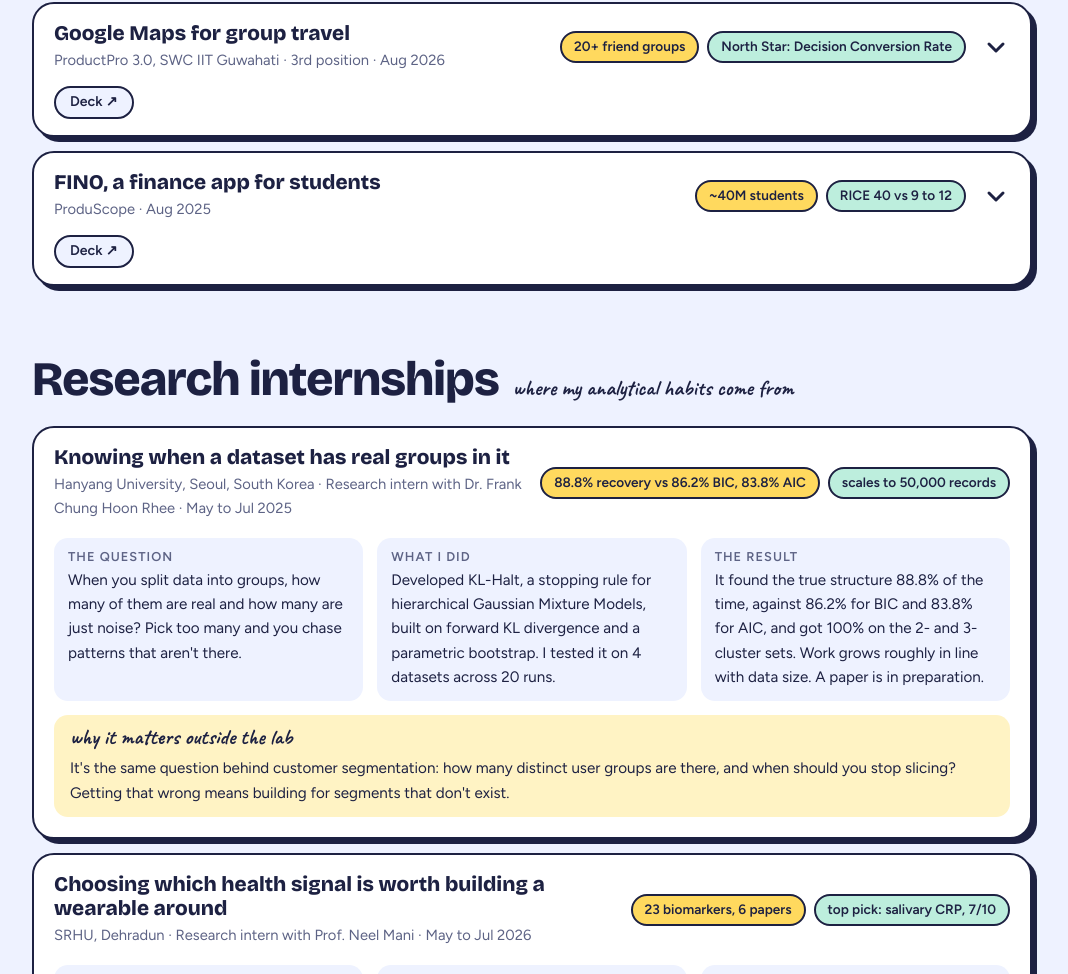
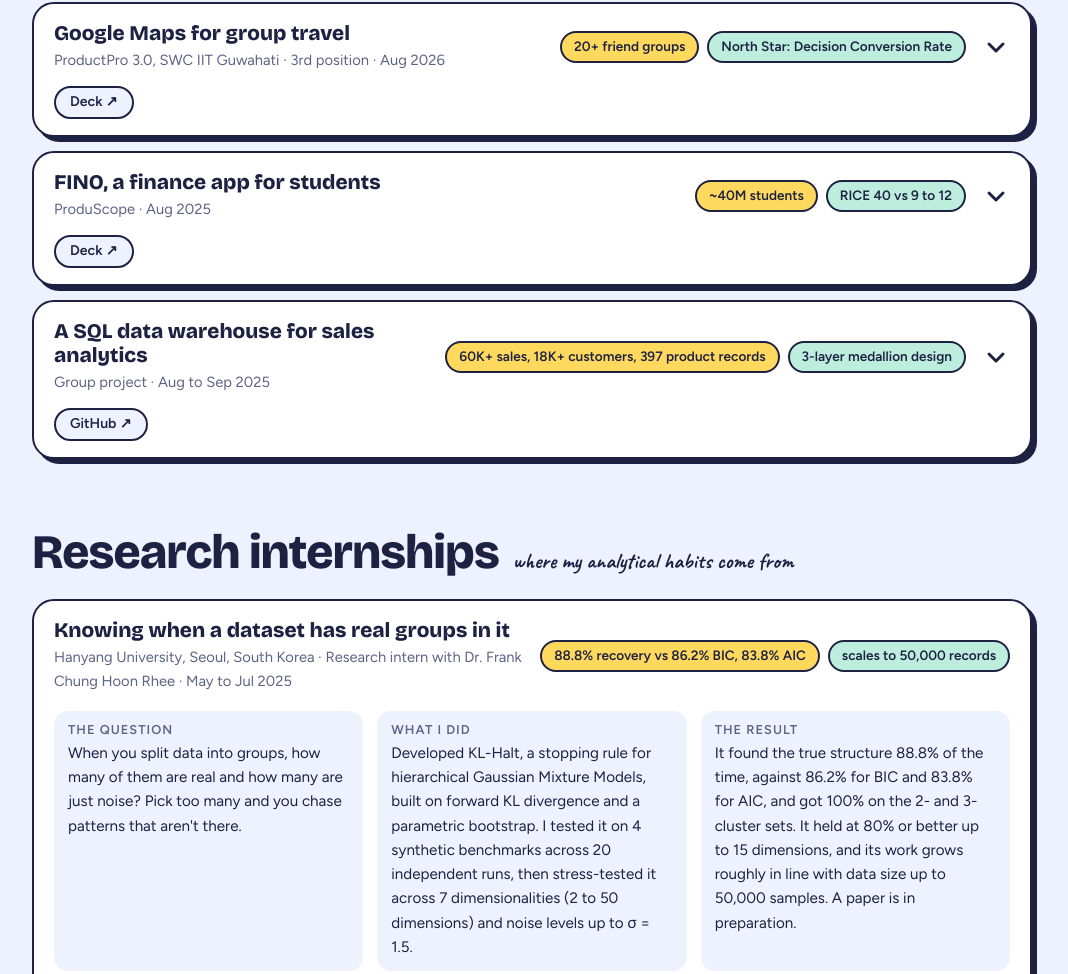
Before and after one commit to Nish0703/MeSite, a plain HTML site: page index.html in a window 1280 px wide. Shown: the part 1715-2689 px from the top of the page, without its empty margins (108-1176 px from the left). Drawn offline with nearby package versions, Linux system fonts and the light colour scheme.

Commit message:
Update index.html

```diff
--- a/index.html
+++ b/index.html
@@ -247,8 +247,8 @@ footer { padding: 34px 0 50px; text-align: center; color: var(--muted); font-siz
       <div class="more">
         <div class="steps">
           <div><h3>The question</h3>When you split data into groups, how many of them are real and how many are just noise? Pick too many and you chase patterns that aren't there.</div>
-          <div><h3>What I did</h3>Developed KL-Halt, a stopping rule for hierarchical Gaussian Mixture Models, built on forward KL divergence and a parametric bootstrap. I tested it on 4 datasets across 20 runs.</div>
-          <div><h3>The result</h3>It found the true structure 88.8% of the time, against 86.2% for BIC and 83.8% for AIC, and got 100% on the 2- and 3-cluster sets. Work grows roughly in line with data size. A paper is in preparation.</div>
+          <div><h3>What I did</h3>Developed KL-Halt, a stopping rule for hierarchical Gaussian Mixture Models, built on forward KL divergence and a parametric bootstrap. I tested it on 4 synthetic benchmarks across 20 independent runs, then stress-tested it across 7 dimensionalities (2 to 50 dimensions) and noise levels up to σ = 1.5.</div>
+          <div><h3>The result</h3>It found the true structure 88.8% of the time, against 86.2% for BIC and 83.8% for AIC, and got 100% on the 2- and 3-cluster sets. It held at 80% or better up to 15 dimensions, and its work grows roughly in line with data size up to 50,000 samples. A paper is in preparation.</div>
         </div>
         <div class="why"><span class="hand">why it matters outside the lab</span><p>It's the same question behind customer segmentation: how many distinct user groups are there, and when should you stop slicing? Getting that wrong means building for segments that don't exist.</p></div>
       </div>
@@ -282,7 +282,7 @@ footer { padding: 34px 0 50px; text-align: center; color: var(--muted); font-siz
     <div class="more">
       <div class="steps">
         <div><h3>What I took on</h3>The society's events, owned end to end: from the first idea through outreach and partnerships to the day itself.</div>
-        <div><h3>What I started</h3>I reached out to a professional debate coach on my own and brought them on board. They ran several specialised workshops for members, a first for the society.</div>
+        <div><h3>What I started</h3>I reached out to a professional debate coach on my own and brought them on board. They led specialised debate sessions for members, a first for the society.</div>
         <div><h3>What came out of it</h3>The network from that collaboration became an external partnership and a joint on-campus debate event that brought the society a paid engagement. I also created Debate Auction, a new campus-wide format with strong participation.</div>
       </div>
       <div class="why"><span class="hand">why it matters outside the society</span><p>Cold outreach, a partnership and a paid outcome is the loop a founder's office runs every day: find the opening, bring the right people in, deliver, and get something back.</p></div>
@@ -385,7 +385,12 @@ var PROJECTS = [
     nums:[["~40M students","w"],["RICE 40 vs 9 to 12","g"]],
     steps:[["The problem","About 15% of roughly 40M students use finance apps. Gen Z data showed 74% feel money stress and 62% quit apps with unclear interfaces."],
            ["What we did","Built 2 personas, ranked 4 product pillars by RICE, and designed a 6-step onboarding flow with wireframes."],
-           ["The result","A launch plan with HEART metrics (D7 and D30 retention, WAU/MAU, NPS) and a 6-month rollout."]] }
+           ["The result","A launch plan with HEART metrics (D7 and D30 retention, WAU/MAU, NPS) and a 6-month rollout."]] },
+  { id:"sql", links:[["GitHub","https://github.com/Nish0703/-SQL-Data-Warehouse-Project"]], roles:["founder","product"], title:"A SQL data warehouse for sales analytics", sub:"Group project · Aug to Sep 2025",
+    nums:[["60K+ sales, 18K+ customers, 397 product records","w"],["3-layer medallion design","g"]],
+    steps:[["The setup","Sales data was spread across 6 CRM and ERP tables: 60K+ sales, 18K+ customers and 397 product records. Reporting needs it in one clean model."],
+           ["What we built","A 3-layer medallion architecture with stored-procedure ETL pipelines that cleansed, deduplicated and validated 60K+ records across the bronze and silver layers."],
+           ["What it gives you","An analytics-ready star schema with 2 dimensions and a sales fact table enriched with customer and product data, backed by checks for duplicate keys, invalid dates, inconsistent attributes and referential integrity."]] }
 ];
 
 var LANGS = [
@@ -478,7 +483,8 @@ var NOTES = [
   ["Built the TEDxIITGuwahati website with the web team.", "#bdeedd", -1.5],
   ["Started Debate Auction, a new campus-wide format.", "#c9d1ff", 3],
   ["Studies chemical science, works on product and strategy problems.", "#ffd95e", 1.5],
-  ["Organised an alumni meet for 50+ alumni.", "#ffc2d1", -2.5],
+  ["Ran the SMRITI alumni event with SAIL for 50+ alumni, including IITG's first batch.", "#ffc2d1", -2.5],
+  ["Invited distinguished speakers and ran lecture events for LSP at Techniche.", "#c9d1ff", 2.5],
   ["Top 5 teams at the Ethos Hackathon. We built an anonymised semester-review system.", "#bdeedd", 2],
   ["NTSE Stage 1 qualified, State Rank 16 in Uttarakhand.", "#c9d1ff", -3],
   ["Scholar badge gold medal, six years in a row.", "#ffd95e", 1.5]
```
